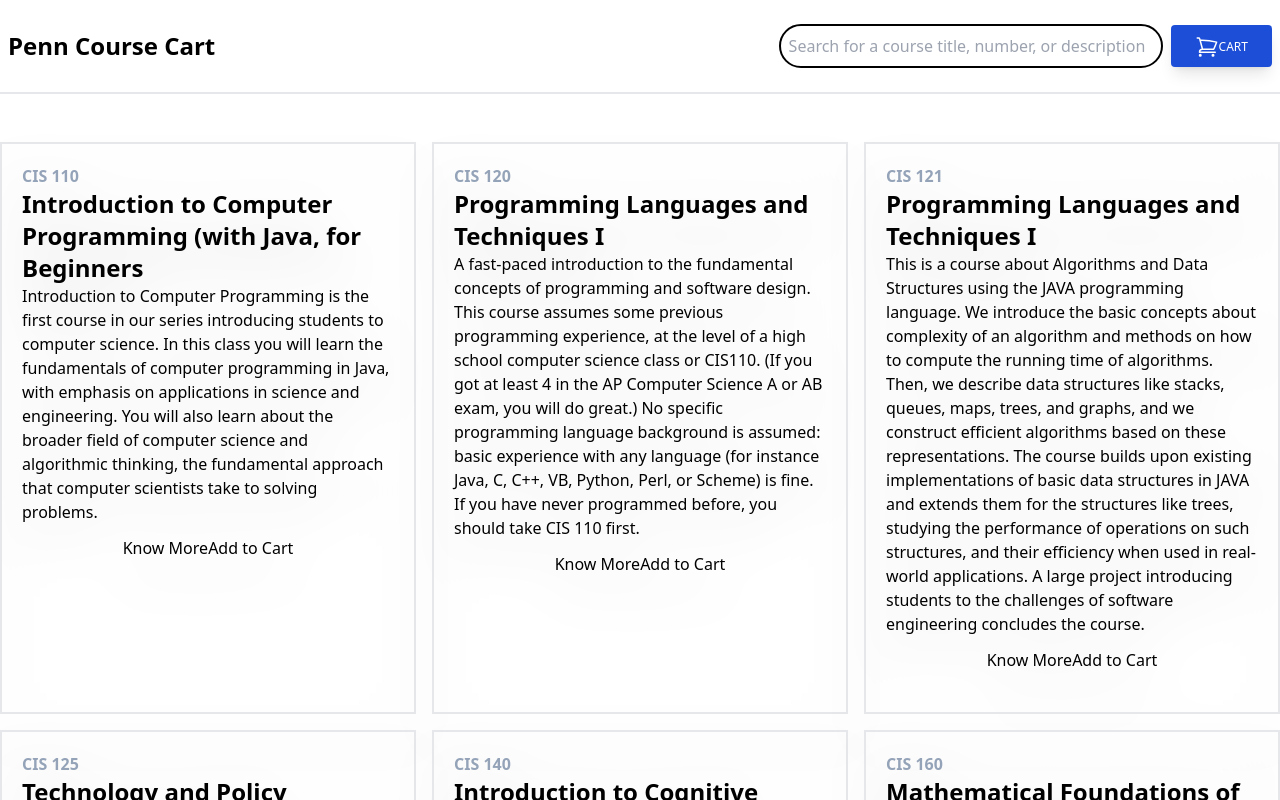
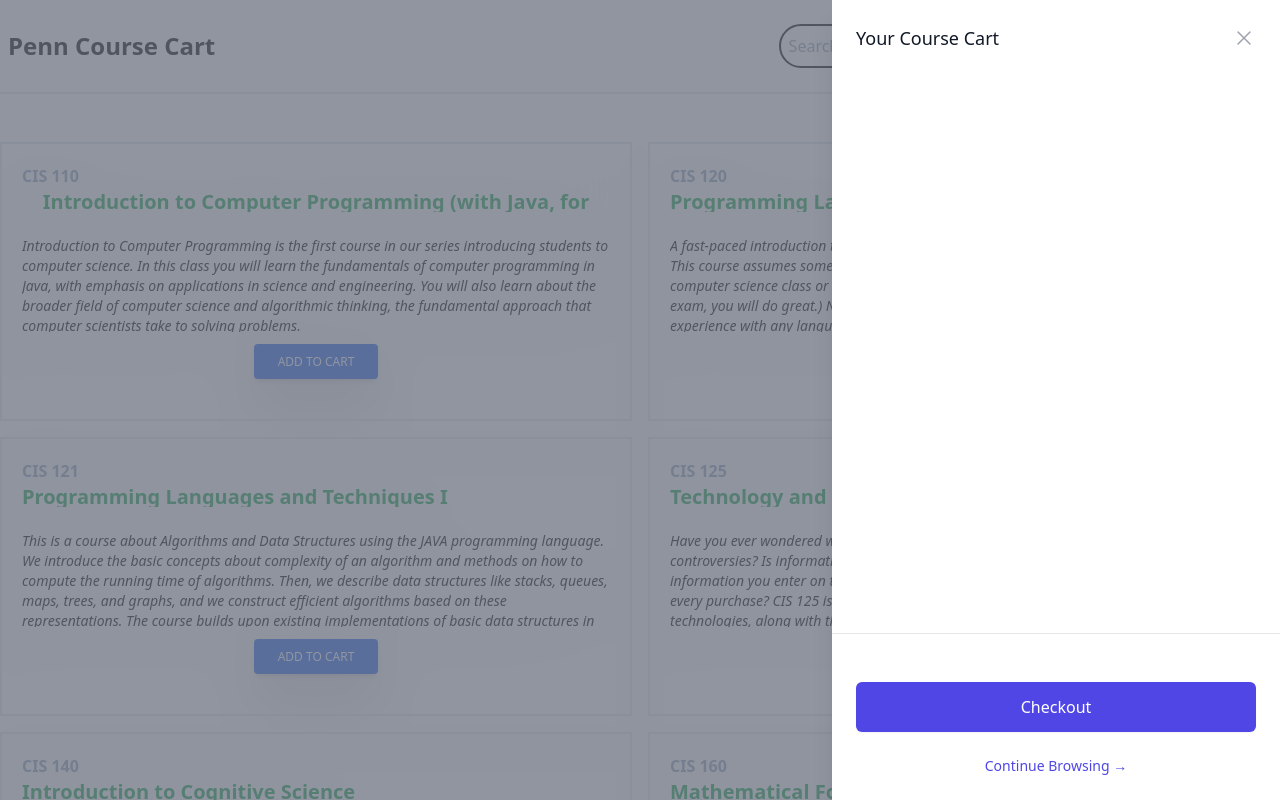
Before and after one commit to kavin1001/labs-FE-techincal, a React (Create React App) app: page / in a window 1280 px wide. Both pictures are taken after a click on the button "CART". Shown: the top 800 px of the page. Built offline with nearby package versions, Linux system fonts and the light colour scheme.

Commit message:
add to cart works

```diff
--- a/package.json
+++ b/package.json
@@ -3,6 +3,8 @@
   "version": "0.1.0",
   "private": true,
   "dependencies": {
+    "@headlessui/react": "^1.7.8",
+    "@heroicons/react": "^2.0.14",
     "@testing-library/jest-dom": "^5.16.5",
     "@testing-library/react": "^13.4.0",
     "@testing-library/user-event": "^13.5.0",
--- a/src/components/AppRoot.tsx
+++ b/src/components/AppRoot.tsx
@@ -1,6 +1,10 @@
 import React, {useState} from 'react';
+import Cart from './Cart';
+import Example from './Cart';
 import Courses from './Courses';
 import Nav from './Nav';
+import courses from '../data/courses.json'
+
 
 export const AppContext = React.createContext<null|any>(null);
 
@@ -9,6 +13,7 @@
     // State variables to keep track of the app state globally
     const [searchQuery, setSearchQuery] = useState<string>('');
     const [cart, setCart] = useState<any[]>([]);
+    const [openCart, setOpenCart] = useState<boolean>(false);
     const [course, setCourse] = useState<number>();
     const [tags, setTags] = useState<string[]>([]);
 
@@ -28,27 +33,37 @@
 
     // Removes a course from the cart
     function removeItemFromCart(id: number) {
-        setCart(cart.filter(item => item.id !== id));
+        setCart(cart.filter(item => item.number !== id));
     }
 
-    function addItemToCart(item: any) {
-        setCart([...cart, item]);
+    function addItemToCart(id: number) {
+        const newCourse = courses.find(c => c.number === id)
+        if (!cart.includes(newCourse)) {
+            setCart([...cart, newCourse])
+        }
+    }
+
+    function showCart(state: boolean) {
+        setOpenCart(state);
     }
 
 
 
     const appContextValue = {
         cart,
+        showCart,
         chooseCourse,
         updateSearchQuery,
         removeItemFromCart,
         addItemToCart,
-        tags
+        tags,
+        openCart,
     }
 
     return (
         <AppContext.Provider value={appContextValue}>
             <Nav updateSearchQuery={updateSearchQuery} />
+            <Cart courses={cart} />
             <Courses searchString={searchQuery}/>
         </AppContext.Provider>
     );
--- a/src/components/Cart.tsx
+++ b/src/components/Cart.tsx
@@ -1,14 +1,99 @@
-const Cart = () => (
-  <div style={{
-    border: '1px solid rgba(0, 0, 0, 0.1)',
-    padding: '1rem',
-    marginBottom: '1.5rem',
-    borderRadius: '4px',
-  }}>
-    <h4>Course Cart</h4>
+import { Fragment, useContext, useState } from 'react'
+import { Dialog, Transition } from '@headlessui/react'
+import { XMarkIcon } from '@heroicons/react/24/outline'
+import { AppContext } from './AppRoot';
+import CourseTile from './CourseTile';
 
-    <p>Your cart is currently empty!</p>
-  </div>
-)
 
-export default Cart;
+export default function Cart({courses}: {courses: any[]}) {
+  const {cart, openCart, showCart, removeItemFromCart} = useContext(AppContext);
+
+  return (
+    <Transition.Root show={openCart} as={Fragment}>
+      <Dialog as="div" className="relative z-10" onClose={showCart}>
+        <Transition.Child
+          as={Fragment}
+          enter="ease-in-out duration-500"
+          enterFrom="opacity-0"
+          enterTo="opacity-100"
+          leave="ease-in-out duration-500"
+          leaveFrom="opacity-100"
+          leaveTo="opacity-0"
+        >
+          <div className="fixed inset-0 bg-gray-500 bg-opacity-75 transition-opacity" />
+        </Transition.Child>
+
+        <div className="fixed inset-0 overflow-hidden">
+          <div className="absolute inset-0 overflow-hidden">
+            <div className="pointer-events-none fixed inset-y-0 right-0 flex max-w-full pl-10">
+              <Transition.Child
+                as={Fragment}
+                enter="transform transition ease-in-out duration-500 sm:duration-700"
+                enterFrom="translate-x-full"
+                enterTo="translate-x-0"
+                leave="transform transition ease-in-out duration-500 sm:duration-700"
+                leaveFrom="translate-x-0"
+                leaveTo="translate-x-full"
+              >
+                <Dialog.Panel className="pointer-events-auto w-screen max-w-md">
+                  <div className="flex h-full flex-col overflow-y-scroll bg-white shadow-xl">
+                    <div className="flex-1 overflow-y-auto py-6 px-4 sm:px-6">
+                      <div className="flex items-start justify-between">
+                        <Dialog.Title className="text-lg font-medium text-gray-900">Your Course Cart</Dialog.Title>
+                        <div className="ml-3 flex h-7 items-center">
+                          <button
+                            type="button"
+                            className="-m-2 p-2 text-gray-400 hover:text-gray-500"
+                            onClick={() => showCart(false)}
+                          >
+                            <span className="sr-only">Close panel</span>
+                            <XMarkIcon className="h-6 w-6" aria-hidden="true" />
+                          </button>
+                        </div>
+                      </div>
+
+                      <div className="mt-8">
+                        <div className="flow-root">
+                          <ul role="list" className="-my-6 divide-y divide-gray-200">
+                            {courses.map((course) => (
+                              <li key={course.title} className="flex py-6">
+                                <div className="ml-4 flex flex-1 flex-col">
+                                <CourseTile course ={course} />
+                                </div>
+                              </li>
+                            ))}
+                          </ul>
+                        </div>
+                      </div>
+                    </div>
+
+                    <div className="border-t border-gray-200 py-6 px-4 sm:px-6">
+                      <div className="mt-6">
+                        <a
+                          href="#"
+                          className="flex items-center justify-center rounded-md border border-transparent bg-indigo-600 px-6 py-3 text-base font-medium text-white shadow-sm hover:bg-indigo-700"
+                        >
+                          Checkout
+                        </a>
+                      </div>
+                      <div className="mt-6 flex justify-center text-center text-sm text-gray-500">
+                        <button
+                          type="button"
+                          className="font-medium text-indigo-600 hover:text-indigo-500"
+                          onClick={() => showCart(false)}
+                        >
+                          Continue Browsing
+                          <span aria-hidden="true"> &rarr;</span>
+                        </button>
+                      </div>
+                    </div>
+                  </div>
+                </Dialog.Panel>
+              </Transition.Child>
+            </div>
+          </div>
+        </div>
+      </Dialog>
+    </Transition.Root>
+  )
+}
--- a/src/components/Course.tsx
+++ b/src/components/Course.tsx
@@ -22,7 +22,7 @@
     const {dept, number, title, description, prereqs} = props;
 
     // const {chooseCourse, addItemToCart, cart, allCoursePrereqs} = useContext(AppContext);
-    const {chooseCourse, addItemToCart, cart} = useContext(AppContext);
+    const {chooseCourse, addItemToCart, cart, showCart} = useContext(AppContext);
     const [inCart, setInCart] = useState(false);
 
     // TODO: Change this comment - Changes the setInCart boolean when the cart changes to check how to color the button
@@ -38,10 +38,12 @@
     }
 
     return (
-        <div className='drop-shadow-2xl border-2 p-5 w-full'>
         <div className=''>
+            <div className='drop-shadow-2xl border-2 p-5 w-full h-full'>
+                <div className='flex flex-col'>
                     <span className='font-bold text-slate-400'>{dept + ' ' + number}</span>
-                <h3 className='text-2xl font-bold' >{title}</h3>
+                    <button className='w-fit h-6 text-xl font-bold text-green-600 text-ellipsis overflow-hidden mb-6'
+                    onClick={() => chooseCourse(number)}>{title}</button>
                     {/* <div className='course-prereq-row'>
                         {coursePrereqs.length !== 0 && <span className='span-bold'>Prereqs : &nbsp;</span>}
                         {prereqs && coursePrereqs.map((str:string) => {
@@ -53,14 +55,24 @@
                         })}
                     </div> */}
                 </div>
-            <div className=''>{description}</div>
-            <div className='w-full mb-5 flex justify-center items-center mt-3'>
-                <button className='btn btn-yellow' onClick={() => chooseCourse(number)}>Know More</button>
-                <button className={inCart ? 'btn-greyed' : 'btn btn-add'} onClick={()=>{
+                <div className='h-24 text-ellipsis overflow-hidden ...'>
+                    <p className='text-sm italic h-fit'>{description}</p>
+                </div>
+                <div className='w-full mb-5 flex self-end justify-center items-center mt-3'>
+                    <button className={inCart ? 'inline-block px-6 py-2.5 bg-gray-200 text-gray-700 font-medium text-xs leading-tight uppercase rounded shadow-md hover:bg-gray-300 hover:shadow-lg focus:bg-gray-300 focus:shadow-lg focus:outline-none focus:ring-0 active:bg-gray-400 active:shadow-lg transition duration-150 ease-in-out cursor-not-allowed' : 'inline-block px-6 py-2.5 bg-blue-600 text-white font-medium text-xs leading-tight uppercase rounded shadow-md hover:bg-blue-700 hover:shadow-lg focus:bg-blue-700 focus:shadow-lg focus:outline-none focus:ring-0 active:bg-blue-800 active:shadow-lg transition duration-150 ease-in-out'}
+                    onClick={()=>{
+                        console.log('add to cart')
                         addItemToCart(number)
                         setInCart(true)
-                    window.scrollTo(0, 0)
-                }}>{inCart ? 'In Cart' :' Add to Cart'}</button>
+                        showCart(true);
+                        console.log(cart)
+                        // Timeout to change the color back to blue
+                        setTimeout(() => {
+                                showCart(false);
+                            }, 2500);
+                        }}>
+                        {inCart ? 'In Cart' :' Add to Cart'}</button>
+                </div>
             </div>
         </div>
     )
--- /dev/null
+++ b/src/components/CourseTile.tsx
@@ -0,0 +1,18 @@
+import React, { useContext } from 'react'
+import { AppContext } from './AppRoot';
+
+export default function CourseTile({course}: {course: any}) {
+
+    //Component to display a course in the cart
+    const {removeItemFromCart} = useContext(AppContext);
+    const {title, number, dept} = course
+
+    return (
+    <div className='text-sm'>
+        <h2>{dept + ' ' + number}</h2>
+        <h1 className='font-bold text-xl mb-2'>{title}</h1>
+        <button className='inline-block px-6 py-2.5 bg-red-600 text-white font-medium text-xs leading-tight uppercase rounded shadow-md hover:bg-red-700 hover:shadow-lg focus:bg-red-700 focus:shadow-lg focus:outline-none focus:ring-0 active:bg-red-800 active:shadow-lg transition duration-150 ease-in-out' onClick={() => removeItemFromCart(number)}>Remove Course</button>
+
+    </div>
+  )
+}
--- a/src/components/Courses.tsx
+++ b/src/components/Courses.tsx
@@ -39,8 +39,8 @@
   let filteredCourses = displayedCourses.filter(value => filteredCoursesByPrereq.includes(value));
 
   return (
-    <div className='mt-12 h-full w-full items-center justify-center'>
-      <div className='grid gap-4 grid-cols-3'>
+    <div className='mt-12 h-full w-fit items-center justify-center'>
+      <div className='grid gap-4 grid-cols-2'>
         {filteredCourses.map((c) => (
           <Course
             key={`${c.dept}-${c.number}`}
--- a/src/components/ShowCartButton.tsx
+++ b/src/components/ShowCartButton.tsx
@@ -1,11 +1,15 @@
+import { useContext } from "react";
+import { AppContext } from "./AppRoot";
 
 export default function ShowCartButton() {
+    const {showCart} = useContext(AppContext);
+
     return (
         <div className="flex space-x-2 justify-center">
             <div>
-                <button type="button" className="flex items-center inline-block px-6 pt-2.5 pb-2 bg-blue-600 text-white font-medium text-xs leading-normal uppercase rounded shadow-md hover:bg-blue-700 hover:shadow-lg focus:bg-blue-700 focus:shadow-lg focus:outline-none focus:ring-0 active:bg-blue-800 active:shadow-lg transition duration-150 ease-in-out flex align-center">
-                    <svg xmlns="http://www.w3.org/2000/svg" fill="none" viewBox="0 0 24 24" stroke-width="1.5" stroke="currentColor" className="w-6 h-6">
-                        <path stroke-linecap="round" stroke-linejoin="round" d="M2.25 3h1.386c.51 0 .955.343 1.087.835l.383 1.437M7.5 14.25a3 3 0 00-3 3h15.75m-12.75-3h11.218c1.121-2.3 2.1-4.684 2.924-7.138a60.114 60.114 0 00-16.536-1.84M7.5 14.25L5.106 5.272M6 20.25a.75.75 0 11-1.5 0 .75.75 0 011.5 0zm12.75 0a.75.75 0 11-1.5 0 .75.75 0 011.5 0z" />
+                <button onClick={() => showCart(true)} type="button" className="flex items-center justify-between inline-block px-6 pt-2.5 pb-2 bg-blue-600 text-white font-medium text-xs leading-normal uppercase rounded shadow-md hover:bg-blue-700 hover:shadow-lg focus:bg-blue-700 focus:shadow-lg focus:outline-none focus:ring-0 active:bg-blue-800 active:shadow-lg transition duration-150 ease-in-out flex align-center">
+                    <svg xmlns="http://www.w3.org/2000/svg" fill="none" viewBox="0 0 24 24" strokeWidth="1.5" stroke="currentColor" className="w-6 h-6">
+                        <path strokeLinecap="round" strokeLinejoin="round" d="M2.25 3h1.386c.51 0 .955.343 1.087.835l.383 1.437M7.5 14.25a3 3 0 00-3 3h15.75m-12.75-3h11.218c1.121-2.3 2.1-4.684 2.924-7.138a60.114 60.114 0 00-16.536-1.84M7.5 14.25L5.106 5.272M6 20.25a.75.75 0 11-1.5 0 .75.75 0 011.5 0zm12.75 0a.75.75 0 11-1.5 0 .75.75 0 011.5 0z" />
                     </svg>
                 Cart
                 </button>
```
Also changed, not shown: 2 other files (tests, documents, lock files or other folders). Lines whose indentation alone changed are shown as unchanged.
